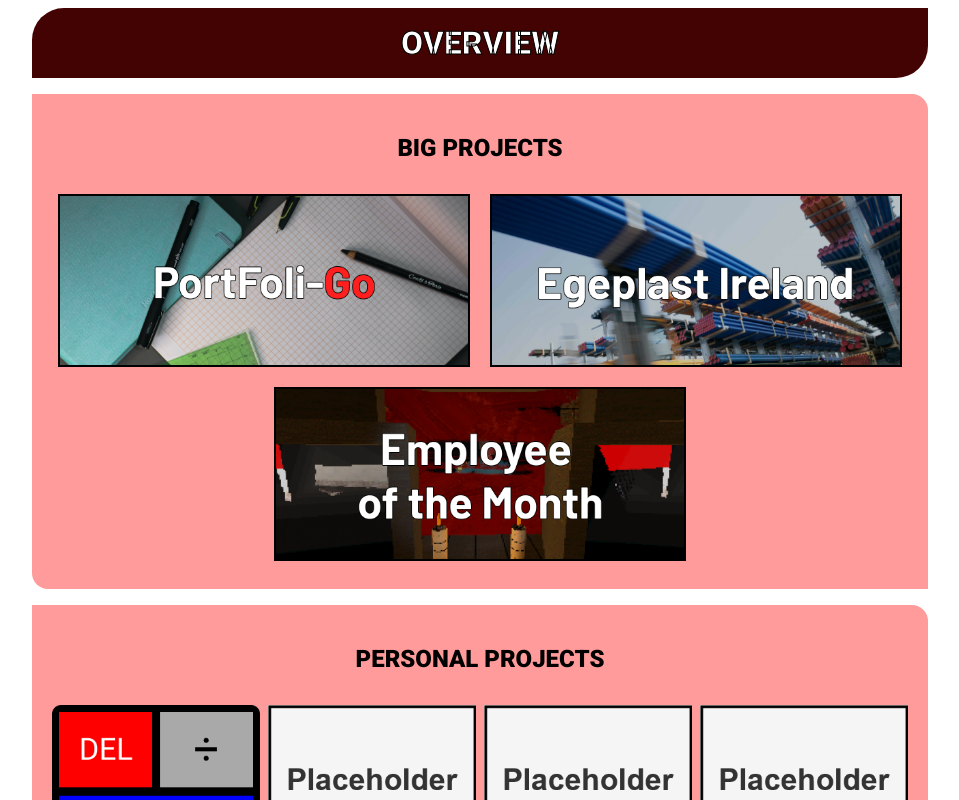
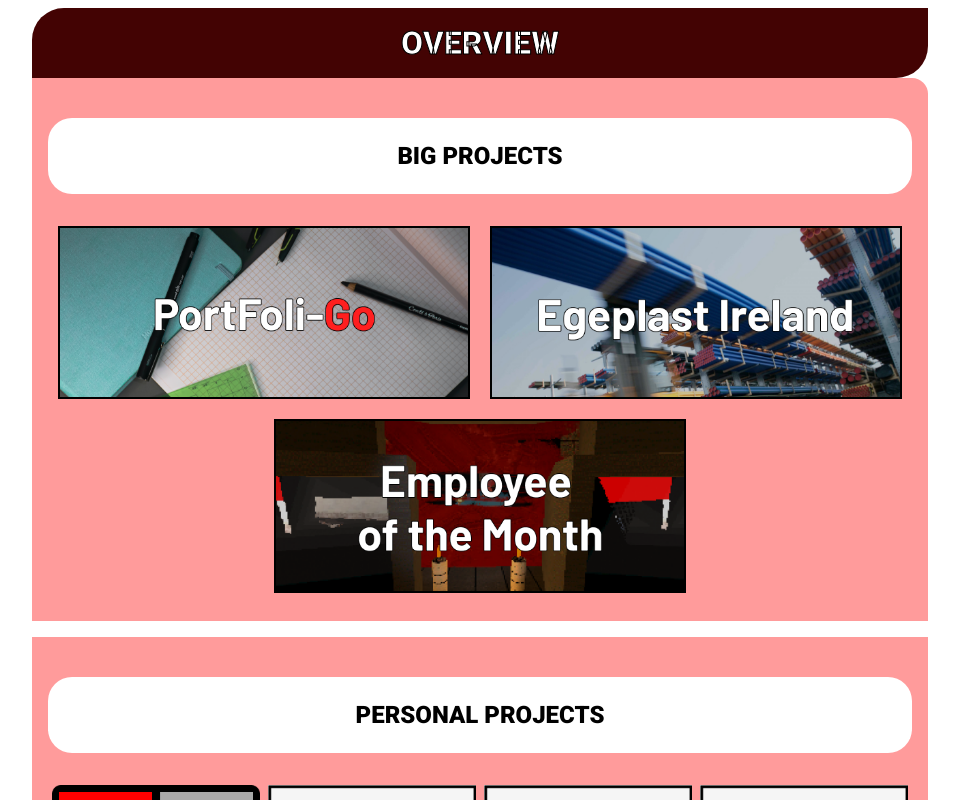
Before and after one commit to ying-lenny/Portfolio-Site-OL, a React (Create React App) app: page / in a window 1280 px wide. Shown: the part 540-1340 px from the top of the page, without its empty margins (160-1119 px from the left). Built offline with nearby package versions, Linux system fonts and the light colour scheme.

Commit message:
Section header + Item Card css tweak + new test components

```diff
--- a/src/App.js
+++ b/src/App.js
@@ -3,6 +3,9 @@
 import ProjectPage from './Pages/ProjectPage';
 import ContactPage from './Pages/ContactPage';
 import SmallProjectItem from './Components/SmallProjectItem';
+import PFG from './Components/PFG';
+import EOTM from './Components/EOTM';
+import Egeplast from './Components/Egeplast';
 import './Styles/main.css';
 import { small_projects } from './Assets/data';
 import Header from './Components/Header';
@@ -18,6 +21,9 @@
 						<Route exact path='/' element={<Homepage/>}/>
 						<Route exact path='/page2' element={<ProjectPage/>}/>
 						<Route exact path='/page3' element={<ContactPage/>}/>
+						<Route exact path='/PortFoliGo' element={<PFG/>}/>
+						<Route exact path='/Egeplast-Ireland' element={<Egeplast/>}/>
+						<Route exact path='/Employee-of-The-Month' element={<EOTM/>}/>
 						{small_projects.map((small) => {
 							return (
 								<Route
--- a/src/Components/BigProjectCard.js
+++ b/src/Components/BigProjectCard.js
@@ -1,3 +1,4 @@
+import { Link } from "react-router-dom";
 import React from "react";
 
 function BigProjectCard(props) {
@@ -15,7 +16,7 @@
 						{description}
 					</p>
 				<button className="button is-primary">
-				  <span>Learn More</span>
+					<Link key={id} to={`/${title.replace(/\s/g, "-")}`}>Learn More</Link>
 				</button>
 			  </figcaption>
 			</figure>
--- /dev/null
+++ b/src/Components/EOTM.js
@@ -0,0 +1,9 @@
+import React from "react";
+
+export default function EOTM() {
+  return (
+    <div>
+      <h1>What's Good homeboy!</h1>
+    </div>
+  )
+}
--- /dev/null
+++ b/src/Components/Egeplast.js
@@ -0,0 +1,9 @@
+import React from "react";
+
+export default function Egeplast() {
+  return (
+    <div>
+      <h1>What's Good homeboy?</h1>
+    </div>
+  )
+}
--- a/src/Components/Header.js
+++ b/src/Components/Header.js
@@ -11,13 +11,13 @@
 				<div className="header-right">
 					<ul>
 						<li>
-							<Link to='/' >Work</Link>
+							<Link to='/'>Work</Link>
 						</li>
 						<li>
-							<Link to='/page2' >Page 2</Link>
+							<Link to='/page2'>Page 2</Link>
 						</li>
 						<li>
-							<Link to='/page3' >Page 3</Link>
+							<Link to='/page3'>Page 3</Link>
 						</li>
 					</ul>
 				</div>
--- /dev/null
+++ b/src/Components/PFG.js
@@ -0,0 +1,9 @@
+import React from "react";
+
+export default function PFG() {
+  return (
+    <div>
+      <h1>What's Good homeboy!?</h1>
+    </div>
+  )
+}
--- a/src/Components/ProjectContainer.js
+++ b/src/Components/ProjectContainer.js
@@ -9,8 +9,8 @@
 
 	return (
 		<div>
-			<div className="project-grid">
-				<h3>Big Projects</h3>
+			<div className="big-project-grid">
+				<h3 className="project-grid-header">Big Projects</h3>
 					<div className="tiles">
 						{bigProjects.map((big) => (
 							<BigProjectCard project={big} key={big.id}/>
@@ -18,8 +18,8 @@
 				</div>
 			</div>
 
-			<div className="project-grid">
-				<h3>Personal Projects</h3>
+			<div className="small-project-grid">
+				<h3 className="project-grid-header">Personal Projects</h3>
 					<div className="tiles">
 						{smallProjects.map((small) => (
 							<SmallProjectCard project={small} key={small.id}/>
--- a/src/Components/SmallProjectItem.js
+++ b/src/Components/SmallProjectItem.js
@@ -8,12 +8,14 @@
 
 	return (
 		<div id={id} className="project-card-container">
+			<h1 className="project-card-title">{title}</h1>
+			<div className="project-card-body">
 				<div className="project-card-image">
 					<img src={images[1]} alt={title} />
 				</div>
 				<div className="project-card-description">
 					<div className="inner-description">
-					<h1 className="project-card-title">{title}</h1>
+
 						<h2>{description}</h2>
 						<div className="project-card-buttons">
 							<div className="project-card-links">
@@ -27,6 +29,7 @@
 					</div>
 				</div>
 			</div>
+		</div>
 	)
 }
 
--- a/src/Styles/_Projects.scss
+++ b/src/Styles/_Projects.scss
@@ -7,16 +7,29 @@
 
 /* Website specific */
 
-.project-grid {
+.project-grid-header {
+	background-color: white;
+	padding: 1em;
+	border-radius: 1em;
+}
+
+.big-project-grid, .small-project-grid {
 	background-color: $background;
 	padding: 1em;
-	margin: 1em 0;
-	border-radius: 0 1em;
 	& h3 {
 		text-transform: uppercase;
 		font-weight: 900;
 		font-size: 1.5em;
 	}
+}
+
+.big-project-grid {
+	border-top-right-radius: 1em;
+}
+
+.small-project-grid {
+	margin-top: 1em;
+	border-bottom-left-radius: 1em;
 }
 
 .big-project {
--- a/src/Styles/main.css
+++ b/src/Styles/main.css
@@ -100,16 +100,29 @@
 }
 
 /* Website specific */
-.project-grid {
+.project-grid-header {
+  background-color: white;
+  padding: 1em;
+  border-radius: 1em;
+}
+
+.big-project-grid, .small-project-grid {
   background-color: #ff9b9b;
   padding: 1em;
-  margin: 1em 0;
-  border-radius: 0 1em;
 }
-.project-grid h3 {
+.big-project-grid h3, .small-project-grid h3 {
   text-transform: uppercase;
   font-weight: 900;
   font-size: 1.5em;
+}
+
+.big-project-grid {
+  border-top-right-radius: 1em;
+}
+
+.small-project-grid {
+  margin-top: 1em;
+  border-bottom-left-radius: 1em;
 }
 
 .big-project {
@@ -186,12 +199,21 @@
 
 .project-card-container {
   background-color: #ff9b9b;
+  padding: 2em;
+  border-bottom-left-radius: 1em;
+  border-bottom-right-radius: 1em;
+}
+
+.project-card-title {
+  background-color: white;
+  padding: 1em;
+  border-radius: 1em;
+}
+
+.project-card-body {
   display: flex;
   justify-content: space-around;
   align-items: center;
-  padding: 2em;
-  border-bottom-left-radius: 1em;
-  border-bottom-right-radius: 1em;
   height: 60vh;
 }
 
```
Also changed, not shown: src/Styles/_ProjectCard.scss (+12 -3 lines), src/Pages/ContactPage.js (indentation only), 1 other file (tests, documents, lock files or other folders). Lines whose indentation alone changed are shown as unchanged.
